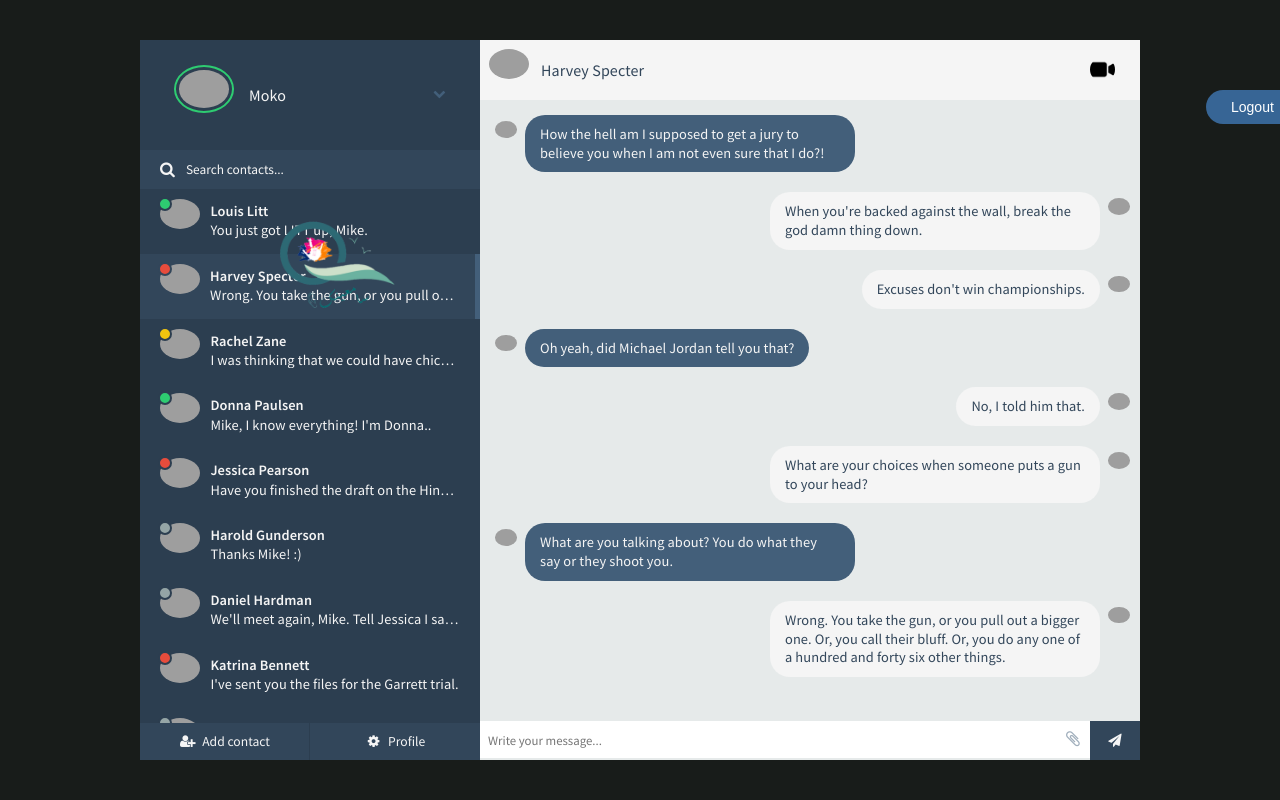
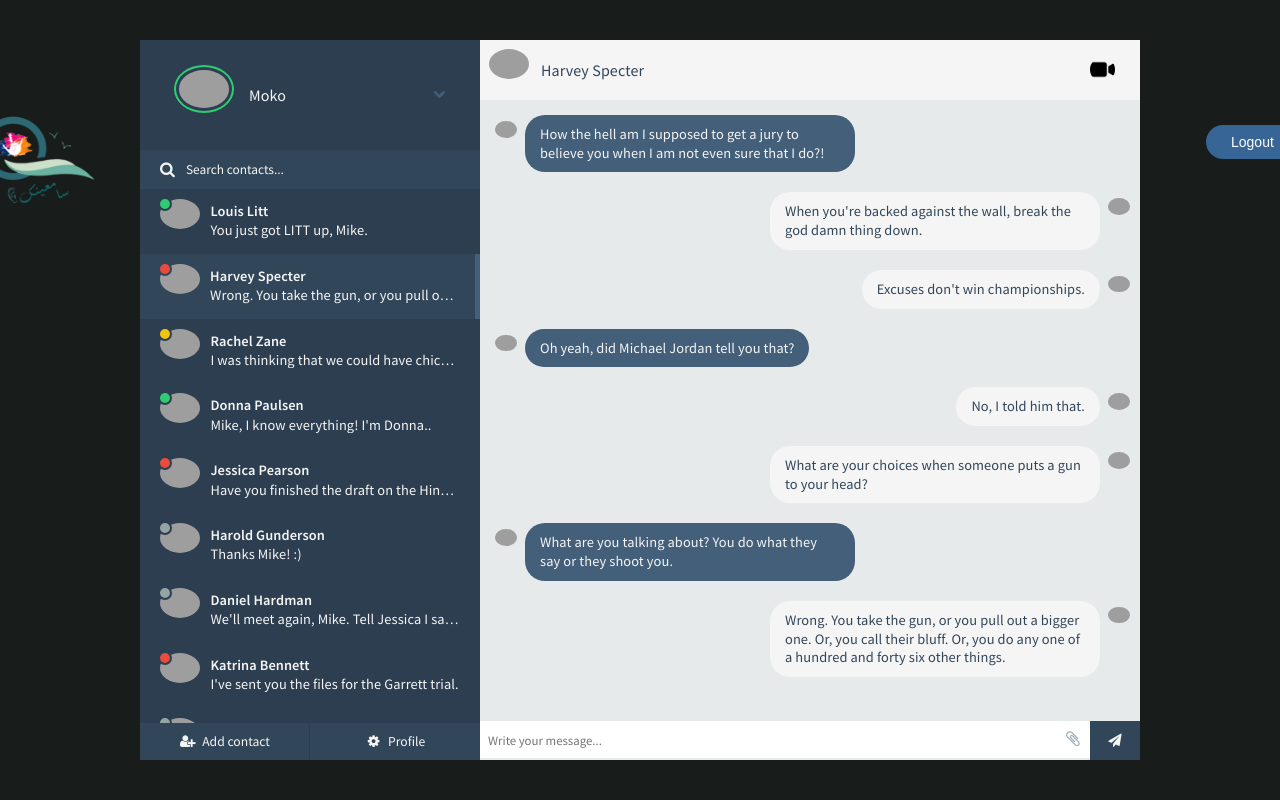
Before and after one commit to moko255/Graduation-project, a plain HTML site: page chat-main/index.html in a window 1280 px wide. Drawn offline with nearby package versions, Linux system fonts and the light colour scheme; grey boxes are pictures that could not be loaded.

Commit message:
Add files via upload

```diff
--- a/chat-main/style.css
+++ b/chat-main/style.css
@@ -18,10 +18,9 @@ body {
   width: 115px;
   height: 110px;
   position: absolute;
+  margin-right: 1205px;
+  margin-bottom: 480px;
   cursor: pointer;
-  margin-left: -605px;
-  z-index: 1000;
-  margin-top: -270px;
 }
 
 .logout-btn{
@@ -38,7 +37,7 @@ body {
   cursor: pointer;
   margin-left: 66px;
   position: absolute;
-  margin-top: -310px;
+  margin-top: -275px;
 
 }
 #frame {
```
Also changed, not shown: chat-main/index.html (+5 -5 lines).
